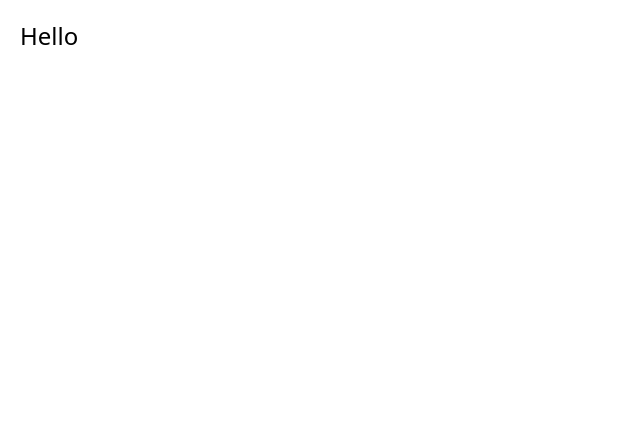
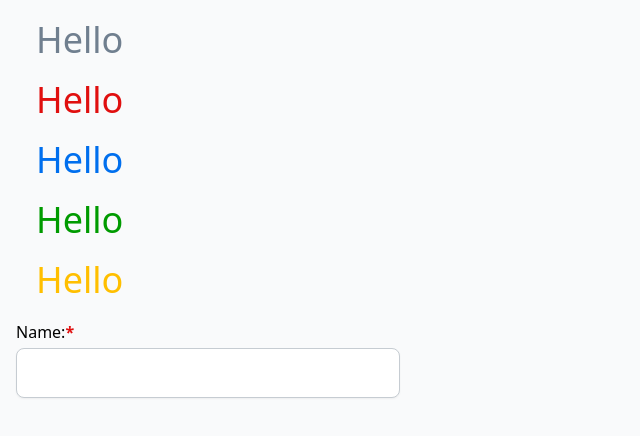
Before and after one commit to AlexanderJinoridze/multiplication-practice-app, a React (Create React App) app in the folder client/: page / in a window 1280 px wide. Shown: the top 436 px of the page, without its empty margins (0-640 px from the left). Built offline with nearby package versions, Linux system fonts and the light colour scheme; the HTML template or start-up script is replaced by a standard one.

Commit message:
Add colors

```diff
--- a/client/src/App.js
+++ b/client/src/App.js
@@ -2,8 +2,17 @@ import React from "react";
 
 export default function App() {
     return (
-        <div>
-            <h1 className="text-2xl block m-5">Hello</h1>
+        <div className="mx-4 container">
+            <h1 className="text-4xl text-gray block m-5">Hello</h1>
+            <h1 className="text-4xl text-red block m-5">Hello</h1>
+            <h1 className="text-4xl text-blue block m-5">Hello</h1>
+            <h1 className="text-4xl text-green block m-5">Hello</h1>
+            <h1 className="text-4xl text-yellow block m-5">Hello</h1>
+
+            <label htmlFor="name">
+                <span>Name:<b className="text-red">*</b></span>
+                <input type="text" className="border-gray-200 py-3 px-6 w-96 my-1 shadow-sm block rounded-lg border" />
+            </label>
         </div>
     );
 }
--- a/client/src/index.css
+++ b/client/src/index.css
@@ -1,3 +1,7 @@
 @tailwind base;
 @tailwind components;
 @tailwind utilities;
+
+body {
+    @apply bg-gray-50;
+}
--- a/client/tailwind.config.js
+++ b/client/tailwind.config.js
@@ -1,8 +1,77 @@
 module.exports = {
-    purge: ['./src/**/*.{js,jsx,ts,tsx}', './public/index.html'],
-    darkMode: false, // or 'media' or 'class'
+    purge: ["./src/**/*.{js,jsx,ts,tsx}", "./public/index.html"],
+    darkMode: false, // or "media" or "class"
     theme: {
         extend: {},
+        colors: {
+            transparent: "transparent",
+            current: "currentColor",
+            gray: {
+                DEFAULT: "#707F8F",
+                "50":    "#F9FAFB",
+                "100":   "#E2E6E9",
+                "200":   "#C6CCD2",
+                "300":   "#A9B3BC",
+                "400":   "#8D99A5",
+                "500":   "#707F8F",
+                "600":   "#5A6672",
+                "700":   "#434C56",
+                "800":   "#2D3339",
+                "900":   "#16191D"
+            },
+            blue: {
+                DEFAULT: "#006FEE",
+                "50":    "#D4E8FF",
+                "100":   "#BBDBFF",
+                "200":   "#88BFFF",
+                "300":   "#55A4FF",
+                "400":   "#2289FF",
+                "500":   "#006FEE",
+                "600":   "#0057BB",
+                "700":   "#003F88",
+                "800":   "#002855",
+                "900":   "#001A38"
+            },
+            yellow: {
+                DEFAULT: "#FFBF00",
+                "50":    "#FFE28A",
+                "100":   "#FFDE7A",
+                "200":   "#FFD65C",
+                "300":   "#FFCE3D",
+                "400":   "#FFC71F",
+                "500":   "#FFBF00",
+                "600":   "#F5A700",
+                "700":   "#EB9000",
+                "800":   "#D67600",
+                "900":   "#C26700"
+            },
+            red: {
+                DEFAULT: "#E00F0F",
+                "50":    "#F34949",
+                "100":   "#F23A3A",
+                "200":   "#F01E1E",
+                "300":   "#E00F0F",
+                "400":   "#C40D0D",
+                "500":   "#A70B0B",
+                "600":   "#8A0909",
+                "700":   "#6E0707",
+                "800":   "#510505",
+                "900":   "#340303"
+            },
+            green: {
+                DEFAULT: "#009B00",
+                "50":    "#00CE00",
+                "100":   "#00C400",
+                "200":   "#00AF00",
+                "300":   "#009B00",
+                "400":   "#008600",
+                "500":   "#007200",
+                "600":   "#006300",
+                "700":   "#005300",
+                "800":   "#004400",
+                "900":   "#003500"
+            }
+        }
     },
     variants: {
         extend: {},
```
